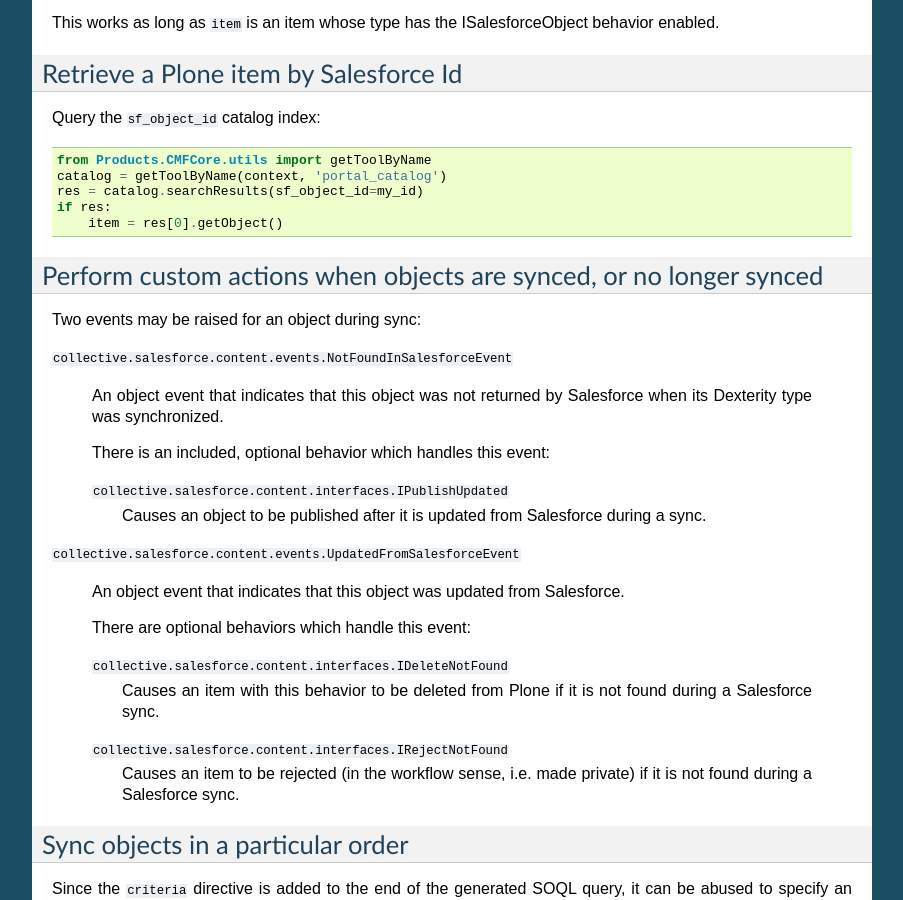
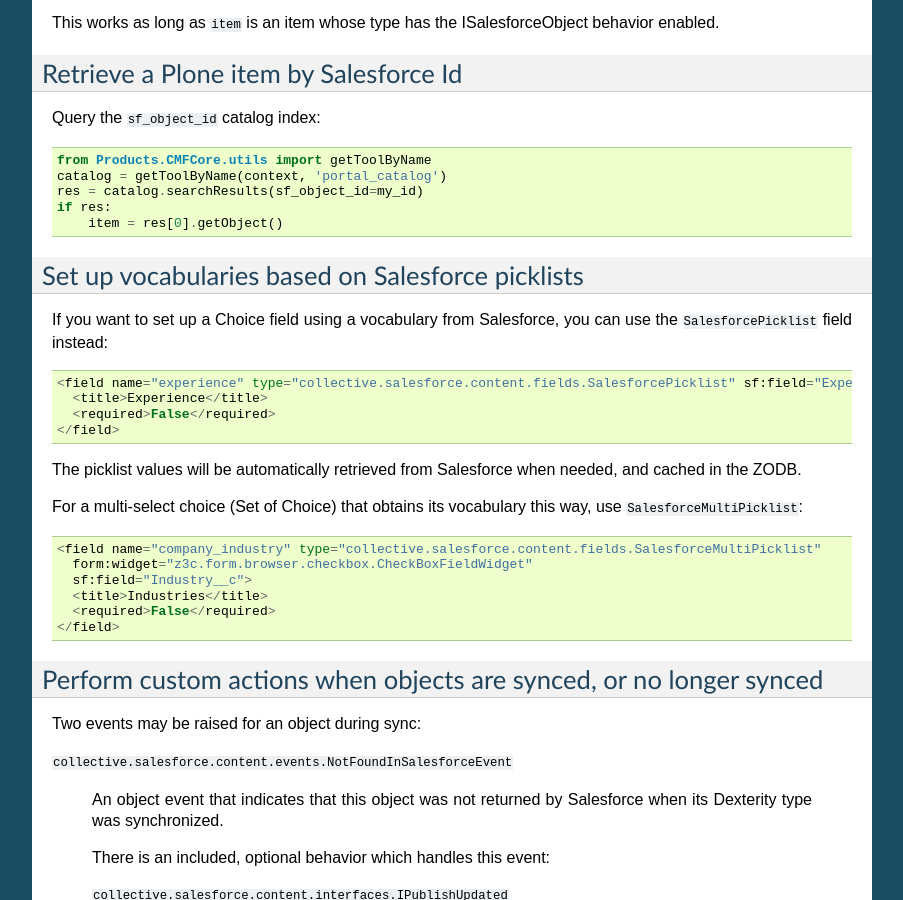
Before and after one commit to Groundwire/collective.salesforce.content, a Sphinx documentation site: the page built from docs/howto.rst, in a window 1280 px wide and 900 px high, scrolled down 1558 px. Shown: the whole window, without its empty margins (198-1101 px from the left). Built offline with Sphinx 7.4.7, drawn with Linux system fonts in a browser that asks for light colours; some of the changed text lies outside the part shown.

Commit message:
add docs for picklist fields

```diff
--- a/docs/howto.rst
+++ b/docs/howto.rst
@@ -106,6 +106,31 @@
       item = res[0].getObject()
 
 
+Set up vocabularies based on Salesforce picklists
+-------------------------------------------------
+
+If you want to set up a Choice field using a vocabulary from Salesforce,
+you can use the ``SalesforcePicklist`` field instead::
+
+    <field name="experience" type="collective.salesforce.content.fields.SalesforcePicklist" sf:field="Experience__c">
+      <title>Experience</title>
+      <required>False</required>
+    </field>
+
+The picklist values will be automatically retrieved from Salesforce when
+needed, and cached in the ZODB.
+
+For a multi-select choice (Set of Choice) that obtains its vocabulary this way,
+use ``SalesforceMultiPicklist``::
+
+    <field name="company_industry" type="collective.salesforce.content.fields.SalesforceMultiPicklist"
+      form:widget="z3c.form.browser.checkbox.CheckBoxFieldWidget"
+      sf:field="Industry__c">
+      <title>Industries</title>
+      <required>False</required>
+    </field>
+
+
 Perform custom actions when objects are synced, or no longer synced
 -------------------------------------------------------------------
 
```
